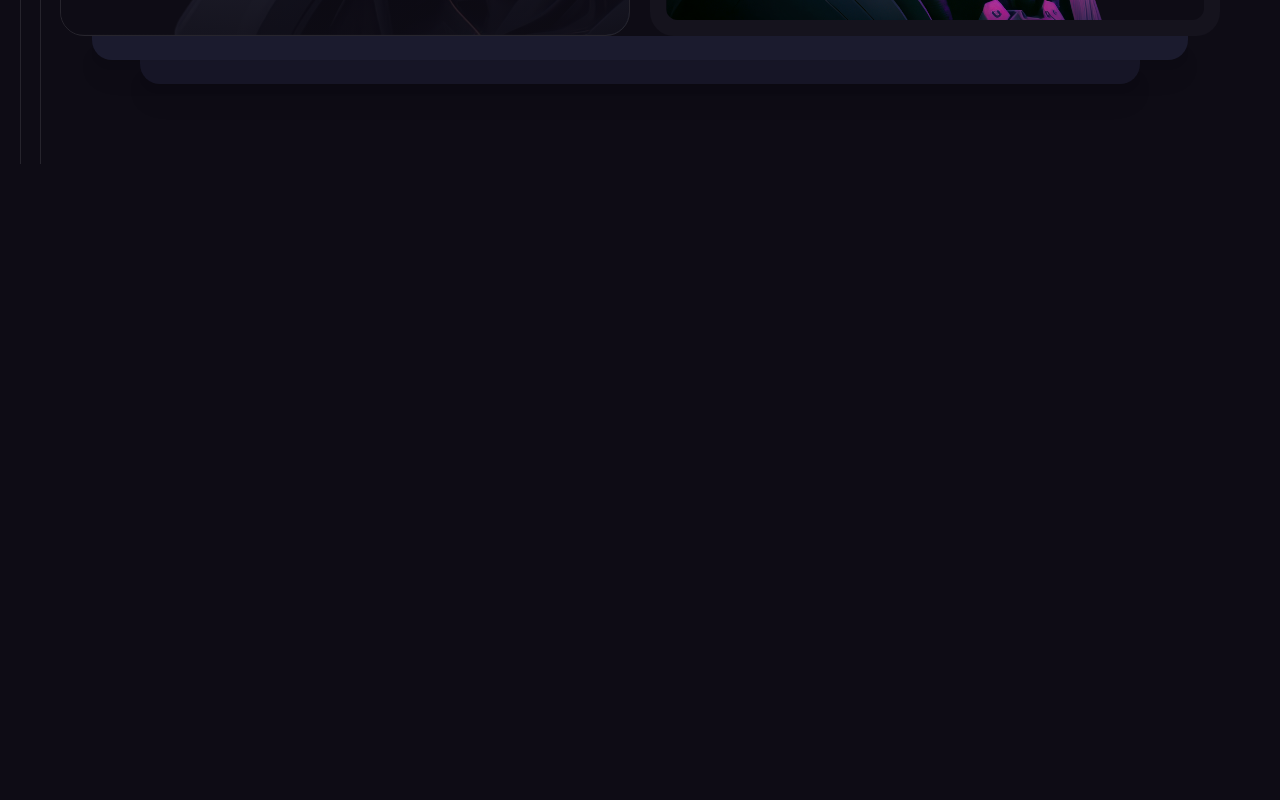
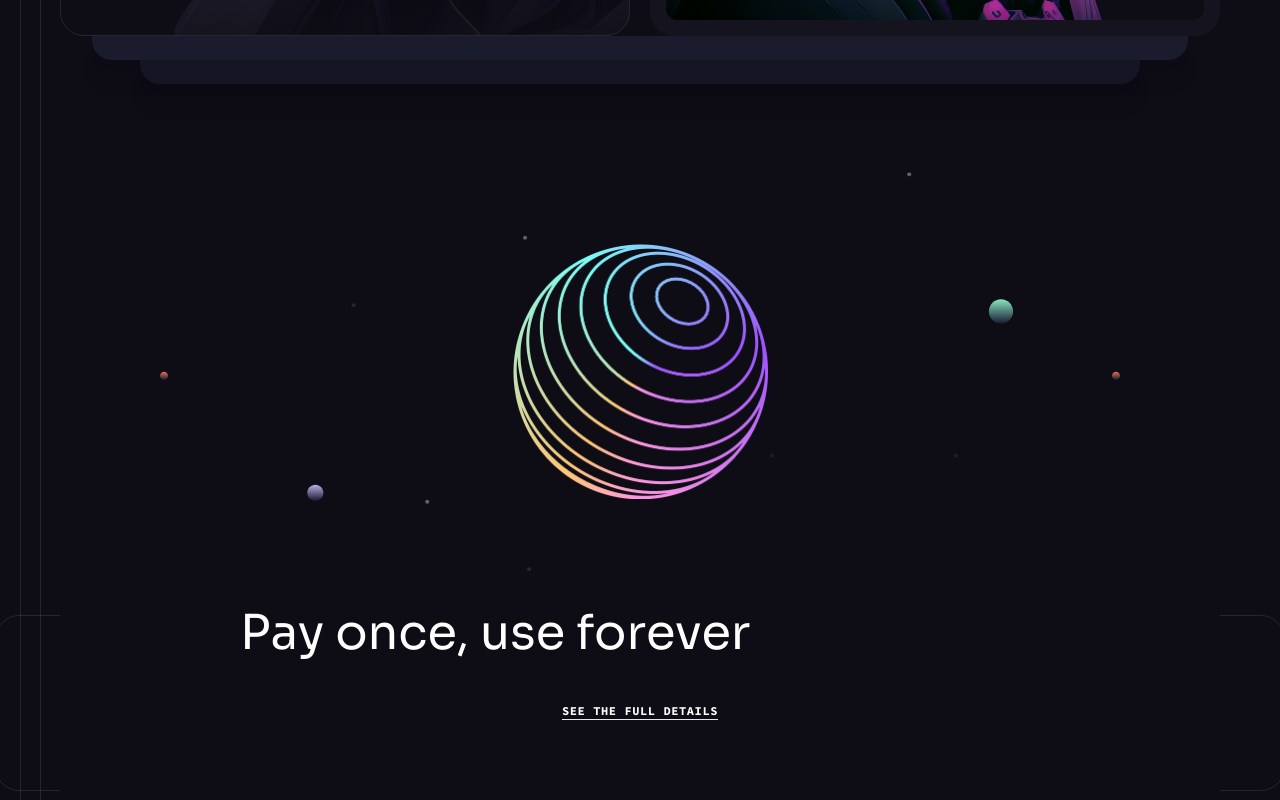
Before and after one commit to sakirmohammad775/brain-flow-client-site, a React (Vite) app: page / in a window 1280 px wide. Shown: the part 5678-6478 px from the top of the page. Before the commit the page ends 5842 px from the top, so only its background shows below. Built offline with nearby package versions, Linux system fonts and the light colour scheme.

Commit message:
add the services and video message

```diff
--- a/src/Pages/Home/Heading.jsx
+++ b/src/Pages/Home/Heading.jsx
@@ -1,7 +1,9 @@
+import Tagline from "./Tagline";
 
-const Heading = ({className,title,text}) => {
+const Heading = ({className,title,text,tag}) => {
     return (
         <div className={`${className} max-w-[50rem] mx-auto `}>
+            {tag && <Tagline></Tagline>}
             {title && <h2 className="h2 mb-10">{title}</h2>}
             {text && <p className="body-2 mt-4 text-n-4">{text}</p>}
         </div>
--- a/src/Pages/Home/Pricing.jsx
+++ b/src/Pages/Home/Pricing.jsx
@@ -1,11 +1,58 @@
+// import Section from "./Section";
+// import { smallSphere, stars } from "../assets";
+// import Heading from "./Heading";
+// import PricingList from "./PricingList";
+import { LeftLine, RightLine } from "../../component/design/Pricing";
 
+import { smallSphere, stars } from "../../assets";
+import Section from "../../Component/Section";
+import Heading from "./Heading";
 
 const Pricing = () => {
-    return (
-        <>
+  return (
+    <Section className="overflow-hidden" id="pricing">
+      <div className="container relative z-2">
+        <div className="hidden relative justify-center mb-[6.5rem] lg:flex">
+          <img
+            src={smallSphere}
+            className="relative z-1"
+            width={255}
+            height={255}
+            alt="Sphere"
+          />
+          <div className="absolute top-1/2 left-1/2 w-[60rem] -translate-x-1/2 -translate-y-1/2 pointer-events-none">
+            <img
+              src={stars}
+              className="w-full"
+              width={950}
+              height={400}
+              alt="Stars"
+            />
+          </div>
+        </div>
 
-        </>
-    );
+        <Heading
+          tag="Get started with Brainwave"
+          title="Pay once, use forever"
+        />
+
+        <div className="relative">
+
+          <LeftLine />
+          <RightLine />
+        </div>
+
+        <div className="flex justify-center mt-10">
+          <a
+            className="text-xs font-code font-bold tracking-wider uppercase border-b"
+            href="/pricing"
+          >
+            See the full details
+          </a>
+        </div>
+      </div>
+    </Section>
+  );
 };
 
 export default Pricing;
--- /dev/null
+++ b/src/Pages/Home/Tagline.jsx
@@ -0,0 +1,11 @@
+
+
+const Tagline = () => {
+    return (
+        <div>
+
+        </div>
+    );
+};
+
+export default Tagline;
```
